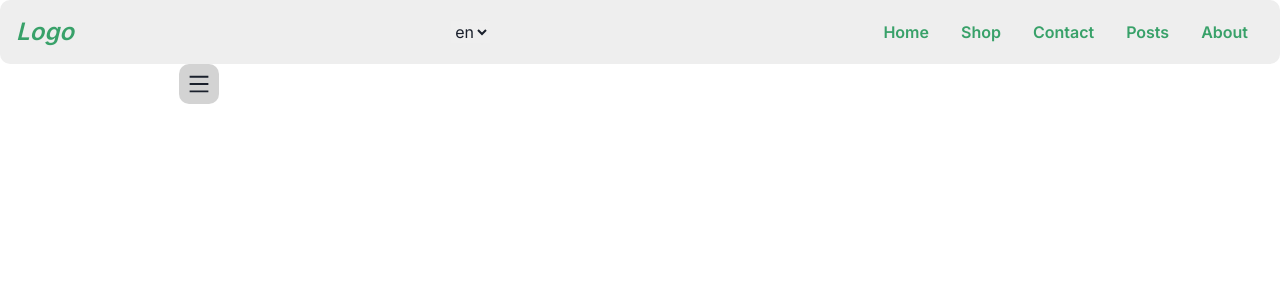
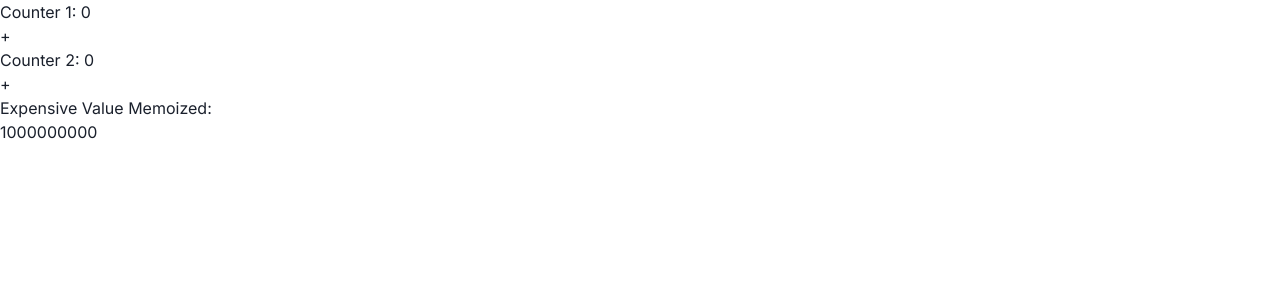
Before and after one commit to Samlogy/advanced-nextjs, a Next.js app: page /challenges in a window 1280 px wide. Shown: the top 300 px of the page. Built offline with nearby package versions, Linux system fonts and the light colour scheme.

Commit message:
add: example on memo / callback (main differences)

```diff
--- a/pages/challenges.tsx
+++ b/pages/challenges.tsx
@@ -1,10 +1,11 @@
 import Link from 'next/link';
-import { useState } from 'react';
-import SideBar from '../components/SideBar';
+import { useCallback, useMemo, useState } from 'react';
 
 import screen from '../public/images/screen.png';
 import skate from '../public/images/skateboard.jpg';
 
+import { motion } from 'framer-motion';
+import { AiOutlineClose, AiOutlineMenu } from 'react-icons/ai';
 import LanguageSwitcher from '../components/LanguageSwitcher';
 
 export default function Challenges() {
@@ -24,12 +25,13 @@ export default function Challenges() {
       <Modal isOpen={isOpen} onClose={() => setOpen(false)} />
   */
   // <SideBar />
+  // <NavBar />
+
   const msg: string =
     'Lorem ipsum dolor sit amet consectetur adipisicing elit. Accusamus hic saepe deleniti eius obcaecati voluptates quidem, nulla iure, esse molestias, consequuntur voluptas atque. Aspernatur temporibus a ipsam velit dolores culpa.';
   return (
     <div>
-      <NavBar />
-      <SideBar />
+      <MemoVsCallback />
     </div>
   );
 }
@@ -59,12 +61,29 @@ const LINKS = [
 function NavBar() {
   const [isOpen, setOpen] = useState(false);
   return (
-    <div className="navbar--container">
+    <motion.div
+      initial={{ y: -25, opacity: 0 }}
+      animate={{ y: 0, opacity: 1 }}
+      transition={{
+        duration: 0.75,
+      }}
+      className="navbar--container"
+    >
+      <div className="navbar--toggle">
+        <button
+          type="button"
+          className="btn-icon"
+          onClick={() => setOpen(!isOpen)}
+        >
+          {isOpen ? <AiOutlineClose size={24} /> : <AiOutlineMenu size={24} />}
+        </button>
+      </div>
+
       <div className="navbar--content">
         <div className="navbar--logo">Logo</div>
-        <>
+        <div className="navbar--tools">
           <LanguageSwitcher />
-        </>
+        </div>
         <div className="navbar--links">
           {LINKS.map((el: any, idx: number) => (
             <div key={idx} className="navbar--item">
@@ -75,6 +94,65 @@ function NavBar() {
           ))}
         </div>
       </div>
+    </motion.div>
+  );
+}
+
+// useMemo vs useCallback
+function MemoVsCallback() {
+  const [counter1, setCounter1] = useState(0); // Counter 1
+  const [counter2, setCounter2] = useState(0); // Counter 1
+  // const expensiveValue = computeExpensiveValue(counter1); --> computed on every component render
+  const expensiveValueMemoized = useMemo(
+    () => computeExpensiveValue(counter1),
+    [counter1]
+  );
+
+  const memoizedCallback = useCallback(
+    () => computeExpensiveValue(counter1),
+    [counter1]
+  );
+  const memoizedValue = useMemo(
+    () => computeExpensiveValue(counter1),
+    [counter1]
+  );
+
+  const memoizedCallbackCalled = useCallback(computeExpensiveValue, [counter1]);
+
+  console.log('memoized function: ', memoizedCallback); // return uncalled function (so i can call it later)
+  console.log('memoized value: ', memoizedValue); // calls the function & returns it value
+  console.log('memoized function called: ', memoizedCallbackCalled(counter1)); // calls the function & returns it value (similar to useMemo)
+
+  // callback: returns a function which is referentially equal between renders
+  // memo: calculte & returns value which referentially equal between renders
+  // referential equal: values are equal a do not trigger a re-render --> great form optimization
+
+  return (
+    <div>
+      <div>
+        <h2>Counter 1: {counter1}</h2>
+        <button onClick={() => setCounter1(counter1 + 1)}>+</button>
+      </div>
+      <div>
+        <h2>Counter 2: {counter2}</h2>
+        <button onClick={() => setCounter2(counter2 + 1)}>+</button>
+      </div>
+
+      <div>
+        <h2>Expensive Value Memoized:</h2>
+        {expensiveValueMemoized}
+      </div>
     </div>
   );
 }
+
+// Expensive Function
+const computeExpensiveValue = (count: number) => {
+  // Display on console whenever the function gets call
+  console.log('This function is running...');
+  // Time Consuming Calcuation
+  for (let i = 0; i < 1000000000; i++) {
+    count += 1;
+  }
+  return count;
+};
```
